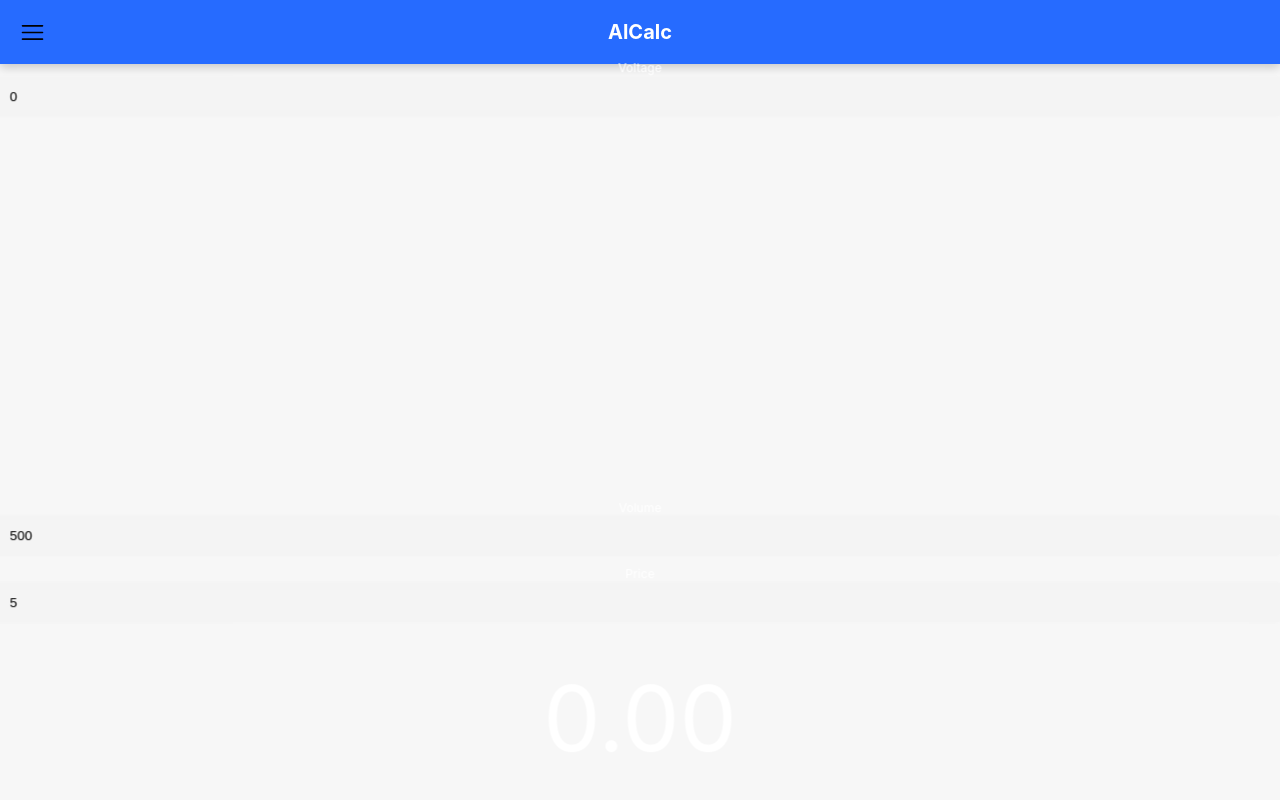
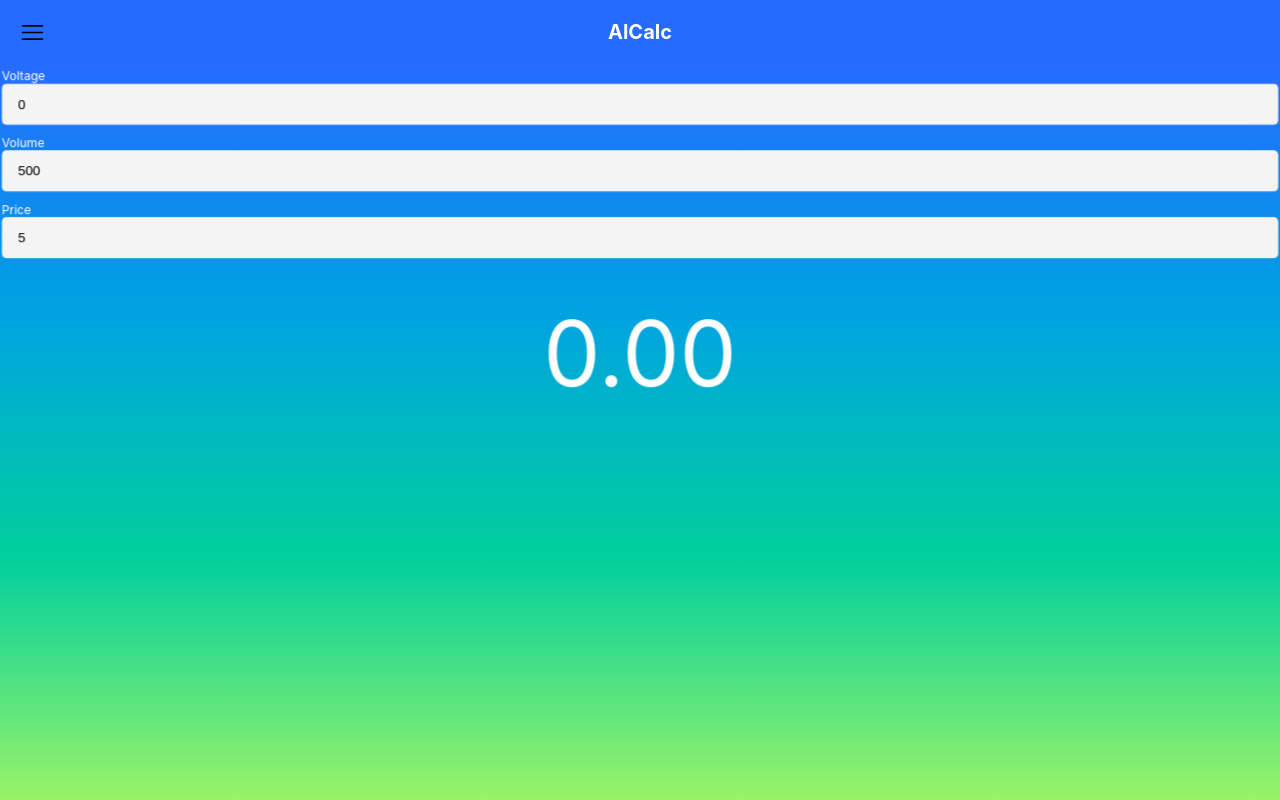
Before and after one commit to Soyusz/AlCalc, a React (Create React App) app: page / in a window 1280 px wide. Built offline with nearby package versions, Linux system fonts and the light colour scheme.

Commit message:
fix home screen

```diff
--- a/src/components/BubbleContainer.tsx
+++ b/src/components/BubbleContainer.tsx
@@ -21,7 +21,7 @@
   };
 
   useEffect(() => {
-    if (intensity === 0) return;
+    if (intensity === 0 || isNaN(intensity)) return;
     const interval = setInterval(() => {
       if (Math.random() > 0.2) newBubble();
     }, (1 / intensity) * 100 * 100);
--- a/src/components/Input.tsx
+++ b/src/components/Input.tsx
@@ -77,7 +77,6 @@
   background-color: #f4f4f4;
   border-radius: 5px;
   padding: 12px 15px;
-  margin-right: 5px;
   outline: none;
   align-self: stretch;
   border: 1px solid ${({ isError }) => (isError ? "red" : "transparent")};
--- a/src/views/Home/Home.tsx
+++ b/src/views/Home/Home.tsx
@@ -32,7 +32,7 @@
   }, [value]);
 
   return (
-    <>
+    <Container>
       <BubbleContainer intensity={Math.min(100, score * 4)} />
       <StyledInput
         label="Voltage"
@@ -53,9 +53,14 @@
         type="number"
       />
       <Ring fill={Math.floor(score)} total={100}></Ring>
-    </>
+    </Container>
   );
 };
+
+const Container = styled.div`
+  background: ${(props) => props.theme.colors.background};
+  padding: ${(props) => props.theme.spacing.s};
+`;
 
 const StyledInput = styled(Input)`
   align-self: stretch;
```
